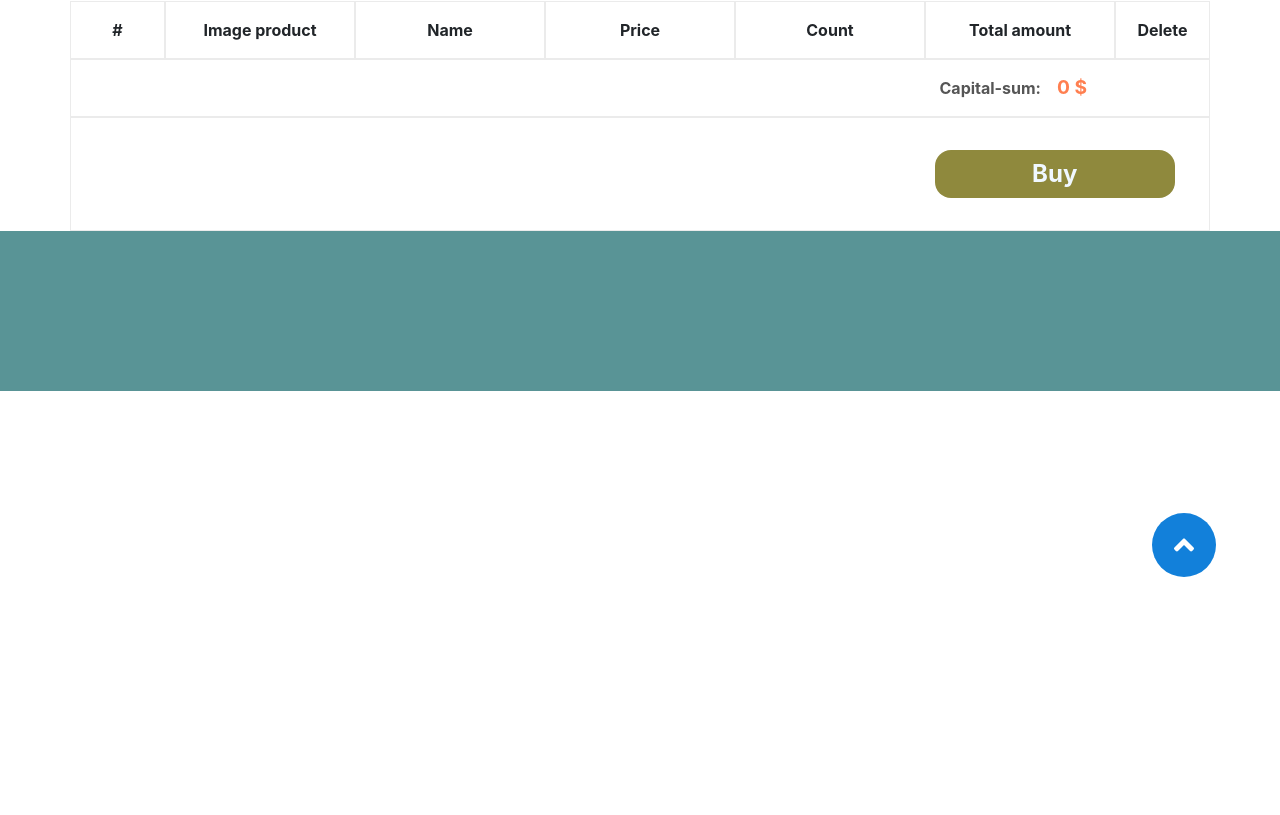
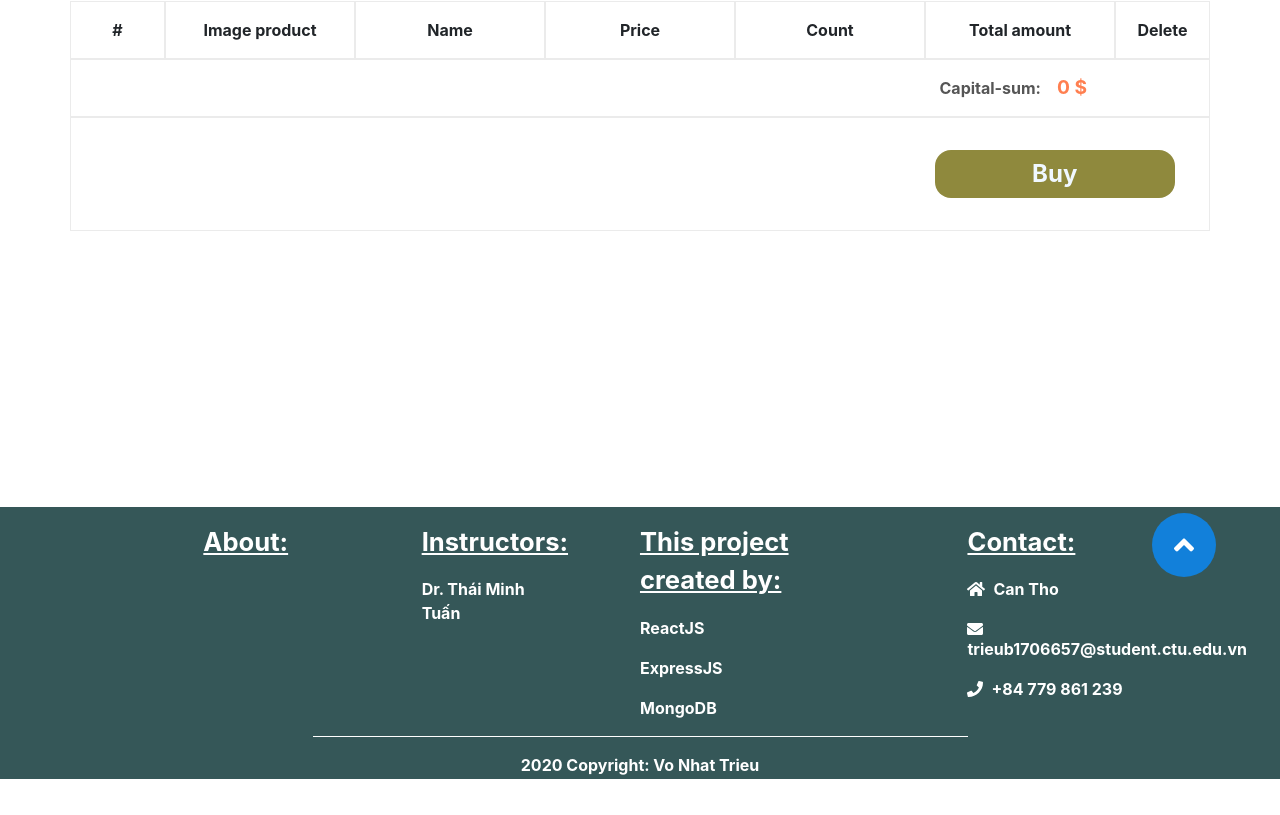
Before and after one commit to vntgithub/frontend-bookshop, a React (Create React App) app: page /cart in a window 1280 px wide. Shown: the part 159-974 px from the top of the page. Before the commit the page ends 800 px from the top, so only its background shows below. Built offline with nearby package versions, Linux system fonts and the light colour scheme.

Commit message:
footer done

```diff
--- a/public/index.html
+++ b/public/index.html
@@ -8,12 +8,10 @@
       name="BookShop-nienluancoso-ctu"
       content="Web site created using create-react-app"
     />
-
+    <link rel="stylesheet" href="https://cdnjs.cloudflare.com/ajax/libs/font-awesome/4.7.0/css/font-awesome.min.css">
     <title>React App</title>
   </head>
   <body>
     <div id="root"></div>
-    <div>
-    </div>
   </body>
 </html>
--- a/src/App.js
+++ b/src/App.js
@@ -13,13 +13,16 @@ import ToTop from './components/ToTop';
 import userApi from "./api/user.api";
 function App() {
   const [userCart, setUserCart] = useState([]);
-  const [user, setUser] = useState(null);
+  const [user, setUser] = useState({});
   const [login, setLogin] = useState(false);
   const [signup, setSignup] = useState(false);
   useEffect(() => {
+   const componentDidMount = async () => {
     if(document.cookie !== ''){
-      userApi.getByCookie(document.cookie.substr(3), setUser);
+      await userApi.getByCookie(document.cookie.substr(3), setUser);
     }
+   }
+   componentDidMount();
    if(localStorage.getItem('cartItems')){
     const arrayItems = JSON.parse(localStorage.getItem('cartItems'));
     setUserCart(arrayItems);
--- a/src/components/Footer.js
+++ b/src/components/Footer.js
@@ -1,13 +1,77 @@
 import React from "react";
-import { Row } from "reactstrap";
+import { Row, Col } from "reactstrap";
 
+import { FontAwesomeIcon } from '@fortawesome/react-fontawesome';
+import { faHome,
+  faEnvelope,
+  faPhone } from '@fortawesome/free-solid-svg-icons';
 import "./style/footer.css";
 
 const Footer = () => {
   return (
-    <div className="footer">
+    <div className="footer mt-3">
+      <Row>
+        <Col md={{size: 2, offset: 2}}>
+          <Row className="mt-3 title-footer">About:</Row>
+          <Row className="mt-3">
+
+          </Row>
+        </Col>
+        <Col md={1}>
+          <Row className="mt-3 title-footer">
+            Instructors:
+          </Row>
+          <Row className="mt-3">
+            Dr. Thái Minh Tuấn
+          </Row>
+       </Col>
+      <Col md={{size: 2, offset: 1}}>
+        <Row className="mt-3 title-footer">
+          This project created by:
+        </Row>
+        <Row className="mt-3">
+          ReactJS
+        </Row>
+        <Row className="mt-3">
+          ExpressJS
+        </Row>
+        <Row className="mt-3">
+          MongoDB
+        </Row>
+      </Col>
+      <Col md={{size: 2, offset: 1}}>
+        <Row className="mt-3 title-footer">
+          Contact:
+        </Row>
+        <Row className="mt-3">
+          <FontAwesomeIcon icon={faHome} className="mr-2 mt-1" />
+          Can Tho
+        </Row>
+        <Row className="mt-3">
+        <FontAwesomeIcon icon={faEnvelope} className="mr-2 mt-1" />
+          trieub1706657@student.ctu.edu.vn
+        </Row>
+        <Row className="mt-3">
+        <FontAwesomeIcon icon={faPhone} className="mr-2 mt-1" />
+          +84 779 861 239
+        </Row>
+      </Col>
+      </Row>
+      <Row className="justify-content-center mt-3">
+          <Col md={{size: 6}} className="justify-content-center boder-top">
+          2020 Copyright: Vo Nhat Trieu
+          </Col>
+      </Row>
       <Row className="justify-content-center">
-
+      <a href="https://github.com/vntgithub" target="_blank">
+        <i className="fa fa-github footer-icon"></i>
+      </a>
+      <a href="https://google.com" target="_blank">
+        <i className="fa fa-google-plus-official footer-icon"></i>
+      </a>
+      <a href="https://www.facebook.com/vntrieu25879/" target="_blank">
+        <i className="fa fa-facebook-official footer-icon"></i>
+      </a>
       </Row>
     </div>
   );
--- a/src/components/Pagination.js
+++ b/src/components/Pagination.js
@@ -35,7 +35,7 @@ const Pagination = (props) => {
     }
 
     return (
-        <Row className="justify-content-center">
+        <Row className="justify-content-center m-3">
             <div>
                 <button className="buttonChangePape" onClick={left}>&lt;&lt;</button>
                 {pagination.slice(range.begin, range.end)}
--- a/src/components/style/footer.css
+++ b/src/components/style/footer.css
@@ -3,7 +3,28 @@
   left: 0;
   bottom: 0;
   width: 100%;
-  background-color: rgb(89, 148, 150);
-  height: 10rem;
+  background-color: rgb(53, 87, 88);
+  height: 17rem;
   width: 100%;
+  color: #fff;
+  font-weight: bold;
 }
+.title-footer {
+  font-size: 1.6rem;
+  text-decoration: underline;
+}
+.boder-top {
+  border-top: 1px solid #fff;
+  padding-top: 1rem;
+  display: flex;
+  justify-content: center;
+}
+.footer-icon {
+  font-size: 2rem;
+  margin: 0.2rem 0.5rem;
+  color: #fff;
+}
+.footer-icon:hover {
+  font-size: 2.2rem;
+  transition: 100ms;
+}
--- a/src/components/style/product.css
+++ b/src/components/style/product.css
@@ -43,7 +43,7 @@
   text-align: center;
   font-weight: bold;
   font-size: 1.4rem;
-  color: darkblue;
+  color: goldenrod;
 }
 
 .button {
--- a/src/pages/Cart.js
+++ b/src/pages/Cart.js
@@ -57,12 +57,17 @@ const CartPage = () => {
         setIsOpen(!isOpen);
     }
     const buy = () => {
+        if(userCart.length === 0){
+            document.getElementById('warning').style.visibility = "unset";
+            return;
+        }
         if(document.cookie === ''){
             setLogin(!login);
             return;
         }
         toggle();
     }
+    window.scrollTo(0,0);
     return (
         <Container className="container-cartpage">
             {isOpen && <InvoiceForm toggle={toggle} />}
@@ -122,7 +127,7 @@ const CartPage = () => {
                     <button onClick={buy}>Buy</button>
                 </Col>
             </Row>
-
+           {userCart.length === 0 && <div style={{height: "260px"}}></div>}
         </Container>
     );
 }
```
Also changed, not shown: src/components/style/banner.jpg (deleted). Lines whose indentation alone changed are shown as unchanged.
